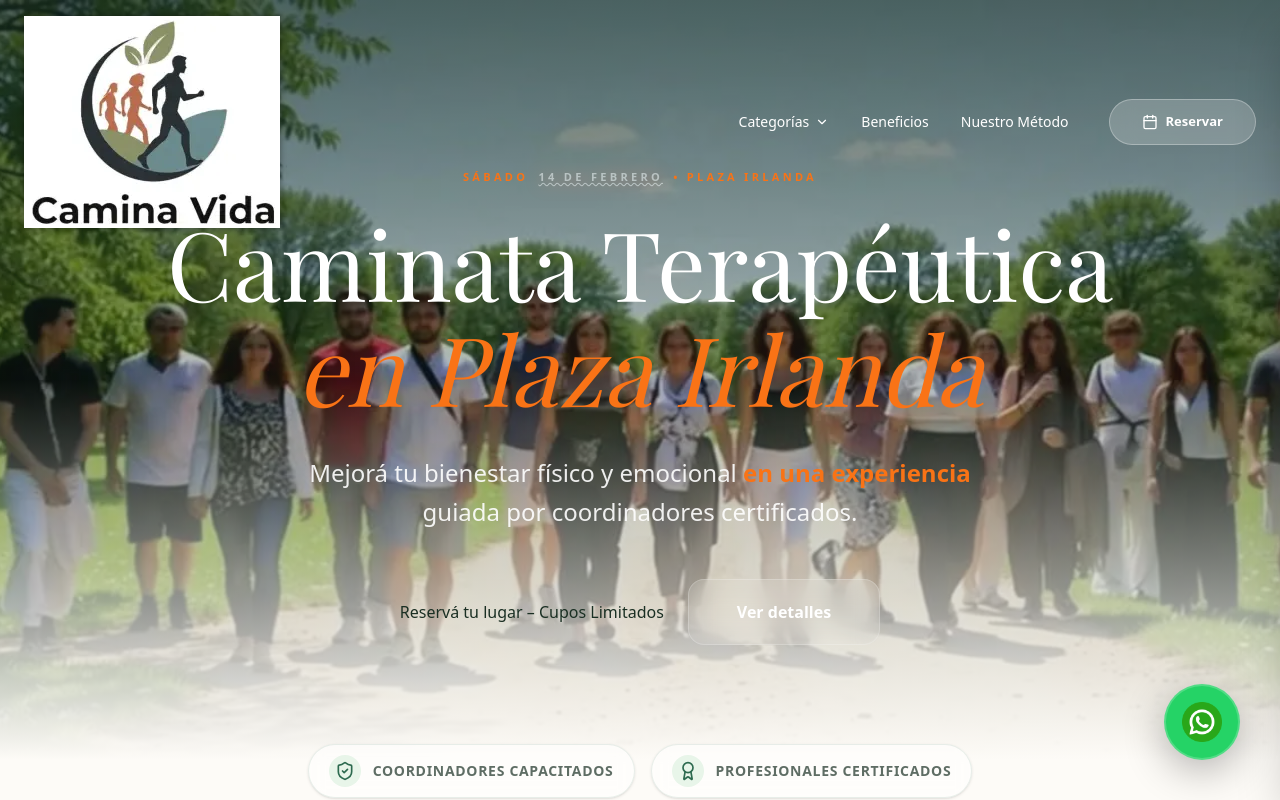
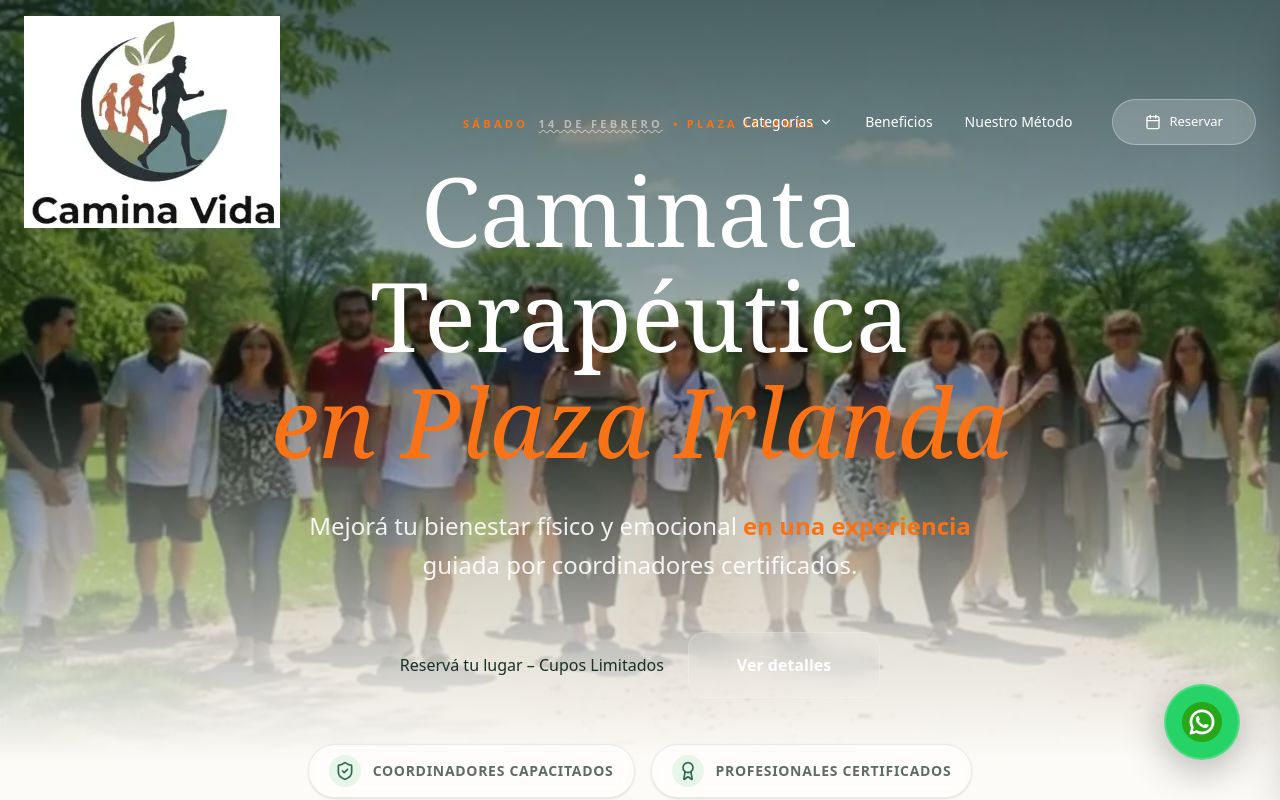
Before and after one commit to alitored/camina-vida, a Next.js app: page / in a window 1280 px wide. Shown: the top 800 px of the page. Built offline with nearby package versions, Linux system fonts and the light colour scheme.

Commit message:
Design: update typography to DM Sans (Semibold for headings, Regular for body, Medium for CTAs)

```diff
--- a/app/layout.tsx
+++ b/app/layout.tsx
@@ -1,15 +1,19 @@
 import './globals.css'
-import { Inter, Playfair_Display } from 'next/font/google'
+import { DM_Sans } from 'next/font/google' // Cambiado a DM Sans
 import WhatsAppFloat from "@/components/WhatsAppFloat";
 import FloatingCTA from "@/components/FloatingCTA";
 import { FormProvider } from "@/components/FormContext";
 import LeadForm from "@/components/LeadForm";
 
-const inter = Inter({ subsets: ['latin'], variable: '--font-inter', weight: ['400', '700', '900'] })
-const playfair = Playfair_Display({ subsets: ['latin'], variable: '--font-serif', weight: ['400', '700', '900'], style: ['italic', 'normal'] })
+// Configuración de pesos: 400 (Regular), 500 (Medium), 600 (Semibold)
+const dmSans = DM_Sans({
+  subsets: ['latin'],
+  variable: '--font-dm-sans',
+  weight: ['400', '500', '600']
+})
 
 export const metadata = {
-  metadataBase: new URL('https://www.caminavida.com.ar'), // Corrige error de consola Next.js
+  metadataBase: new URL('https://www.caminavida.com.ar'),
   title: 'Caminata Terapéutica Plaza Irlanda | Camina Vida',
   description: 'Unite a nuestra comunidad en Caballito el 14 de febrero.',
   icons: { icon: '/favicon.ico' },
@@ -18,7 +22,7 @@
 export default function RootLayout({ children }: { children: React.ReactNode }) {
   return (
     <html lang="es" className="scroll-smooth">
-      <body className={`${inter.variable} ${playfair.variable} font-sans bg-irlanda-crema text-irlanda-dark antialiased`}>
+      <body className={`${dmSans.variable} font-sans bg-irlanda-crema text-irlanda-dark antialiased`}>
         <FormProvider>
           {children}
           <LeadForm />
--- a/app/page.tsx
+++ b/app/page.tsx
@@ -19,29 +19,39 @@
     <main className="relative min-h-screen bg-irlanda-crema">
       <Header />
       <Hero />
+
       <div className="relative z-10 -mt-12 max-w-4xl mx-auto px-6">
         <TrustBadges />
       </div>
+
       <EventDetails />
+
       <div className="py-10">
         <CountdownTimer targetDate="2026-02-14T09:30:00-03:00" />
       </div>
+
       <IrlandaSlide />
       <Beneficios />
       <Method />
       <SocialRed />
+
       <section id="reserva" className="bg-irlanda-soft/30 py-24 border-t border-irlanda-soft/50 text-center">
         <div className="max-w-2xl mx-auto px-6">
-          <h2 className="text-4xl md:text-5xl font-serif font-black italic text-irlanda-dark mb-6">¿Con ganas de empezar?</h2>
-          <p className="text-lg md:text-xl text-irlanda-dark/70 mb-10 font-medium leading-tight">Reserva tu lugar ahora para la caminata del 14 de febrero en Plaza Irlanda y comenzá tu camino al bienestar.</p>
+          <h2 className="text-4xl md:text-5xl font-semibold text-irlanda-dark mb-6">
+            ¿Con ganas de empezar?
+          </h2>
+          <p className="text-lg md:text-xl text-irlanda-dark/70 mb-10 font-normal leading-tight">
+            Reserva tu lugar ahora para la caminata del 14 de febrero en Plaza Irlanda y comenzá tu camino al bienestar.
+          </p>
           <button
             onClick={openForm}
-            className="bg-[#FF5C35] text-white px-12 py-5 rounded-2xl font-black text-xl uppercase shadow-xl hover:scale-105 transition-transform active:scale-95 cursor-pointer"
+            className="bg-[#FF5C35] text-white px-12 py-5 rounded-2xl font-medium text-xl uppercase shadow-xl hover:scale-105 transition-transform active:scale-95 cursor-pointer"
           >
             Registrarme Gratis
           </button>
         </div>
       </section>
+
       <Footer />
     </main>
   );
--- a/components/Header.tsx
+++ b/components/Header.tsx
@@ -2,7 +2,7 @@
 
 import Link from "next/link";
 import Image from "next/image";
-import { useState, useEffect, useCallback } from "react";
+import { useState, useEffect } from "react";
 import { useForm } from "./FormContext";
 import { Menu, X, ChevronDown, Heart, Calendar, Wind, Map, Sparkles } from "lucide-react";
 
@@ -38,6 +38,7 @@
         scrolled ? "bg-[#FFFBF7]/95 backdrop-blur-md py-2 shadow-sm border-b border-orange-50" : "bg-transparent py-4"
       }`}>
         <div className="max-w-7xl mx-auto px-6 flex items-center justify-between">
+
           <div className="flex-none pr-10 z-[110]">
             <Link href="/" className="block transition-transform hover:scale-105">
               <Image
@@ -47,7 +48,7 @@
                 height={85}
                 priority
                 className={`object-contain transition-all duration-500 ${scrolled ? "w-[60px]" : "w-[85px]"}`}
-                style={{ height: "auto", width: "auto", filter: scrolled ? "none" : "drop-shadow(0px 0px 3px rgba(0,0,0,0.4))" }}
+                style={{ height: "auto", width: "auto" }}
               />
             </Link>
           </div>
@@ -58,20 +59,21 @@
                 <button className={`flex items-center gap-1.5 py-4 ${navLinkStyle}`}>
                   Categorías <ChevronDown size={14} className={`transition-transform duration-300 ${openMega ? "rotate-180" : ""}`} />
                 </button>
+
                 <div className={`absolute right-0 top-full transition-all duration-300 ${openMega ? "opacity-100 translate-y-0 visible" : "opacity-0 -translate-y-4 invisible pointer-events-none"}`}>
                   <div className="w-[700px] bg-white shadow-2xl rounded-[2.5rem] p-10 grid grid-cols-3 gap-10 border border-orange-50 mt-2">
                     <div className="space-y-4">
-                      <h4 className="text-[10px] uppercase tracking-widest text-[#FF5C35] font-bold">Bienestar</h4>
-                      <Link href="/#beneficios" onClick={() => setOpenMega(false)} className="flex items-center gap-3 text-slate-600 hover:text-[#FF5C35] text-sm italic font-serif"><Heart size={18} /> Beneficios</Link>
-                      <Link href="/#metodo" onClick={() => setOpenMega(false)} className="flex items-center gap-3 text-slate-600 hover:text-[#FF5C35] text-sm italic font-serif"><Wind size={18} /> Método</Link>
+                      <h4 className="text-[10px] uppercase tracking-widest text-[#FF5C35] font-semibold">Bienestar</h4>
+                      <Link href="/#beneficios" onClick={() => setOpenMega(false)} className="flex items-center gap-3 text-slate-600 hover:text-[#FF5C35] text-sm font-normal"><Heart size={18} /> Beneficios</Link>
+                      <Link href="/#metodo" onClick={() => setOpenMega(false)} className="flex items-center gap-3 text-slate-600 hover:text-[#FF5C35] text-sm font-normal"><Wind size={18} /> Método</Link>
                     </div>
                     <div className="space-y-4">
-                      <h4 className="text-[10px] uppercase tracking-widest text-[#FF5C35] font-bold">Recorridos</h4>
-                      <Link href="/#circuitos" onClick={() => setOpenMega(false)} className="flex items-center gap-3 text-slate-600 hover:text-[#FF5C35] text-sm italic font-serif"><Map size={18} /> Circuitos</Link>
+                      <h4 className="text-[10px] uppercase tracking-widest text-[#FF5C35] font-semibold">Recorridos</h4>
+                      <Link href="/#circuitos" onClick={() => setOpenMega(false)} className="flex items-center gap-3 text-slate-600 hover:text-[#FF5C35] text-sm font-normal"><Map size={18} /> Circuitos</Link>
                     </div>
                     <div className="space-y-4">
-                      <h4 className="text-[10px] uppercase tracking-widest text-[#FF5C35] font-bold">Social</h4>
-                      <Link href="/#social" onClick={() => setOpenMega(false)} className="flex items-center gap-3 text-slate-600 hover:text-[#FF5C35] text-sm italic font-serif font-bold"><Sparkles size={18} /> Social Red</Link>
+                      <h4 className="text-[10px] uppercase tracking-widest text-[#FF5C35] font-semibold">Social</h4>
+                      <Link href="/#social" onClick={() => setOpenMega(false)} className="flex items-center gap-3 text-slate-600 hover:text-[#FF5C35] text-sm font-medium"><Sparkles size={18} /> Social Red</Link>
                     </div>
                   </div>
                 </div>
@@ -79,7 +81,15 @@
               <Link href="/#beneficios" className={navLinkStyle}>Beneficios</Link>
               <Link href="/#metodo" className={navLinkStyle}>Nuestro Método</Link>
             </nav>
-            <button onClick={openForm} className={`flex items-center gap-2 px-8 py-3 rounded-full text-[13px] font-bold transition-all duration-300 active:scale-95 ${scrolled ? "bg-[#FF5C35] text-white shadow-lg" : "bg-white/20 backdrop-blur-md text-white border border-white/30 hover:bg-white hover:text-[#FF5C35]"}`}><Calendar size={16} /> Reservar</button>
+
+            <button
+              onClick={openForm}
+              className={`flex items-center gap-2 px-8 py-3 rounded-full text-[13px] font-medium transition-all duration-300 active:scale-95 ${
+                scrolled ? "bg-[#FF5C35] text-white shadow-lg" : "bg-white/20 backdrop-blur-md text-white border border-white/30 hover:bg-white hover:text-[#FF5C35]"
+              }`}
+            >
+              <Calendar size={16} /> Reservar
+            </button>
           </div>
 
           <div className="md:hidden z-[110]">
@@ -93,12 +103,12 @@
           <Image src="/logo.webp" alt="Logo" width={60} height={60} style={{ height: "auto", width: "auto" }} />
           <button onClick={() => setOpenMobile(false)}><X size={32} /></button>
         </div>
-        <nav className="flex flex-col gap-8 text-2xl font-serif italic text-irlanda-dark">
+        <nav className="flex flex-col gap-8 text-2xl font-semibold text-irlanda-dark">
           <Link href="/#beneficios" onClick={() => setOpenMobile(false)}>Beneficios</Link>
           <Link href="/#metodo" onClick={() => setOpenMobile(false)}>Método</Link>
           <Link href="/#circuitos" onClick={() => setOpenMobile(false)}>Caminatas</Link>
         </nav>
-        <button onClick={() => { setOpenMobile(false); openForm(); }} className="w-full mt-16 px-6 py-5 bg-[#FF5C35] text-white rounded-[2rem] font-bold shadow-xl">Reservar ahora</button>
+        <button onClick={() => { setOpenMobile(false); openForm(); }} className="w-full mt-16 px-6 py-5 bg-[#FF5C35] text-white rounded-[2rem] font-medium shadow-xl">Reservar ahora</button>
       </aside>
       {openMobile && <div className="fixed inset-0 bg-black/20 z-[8000] backdrop-blur-sm" onClick={() => setOpenMobile(false)} />}
     </>
```
